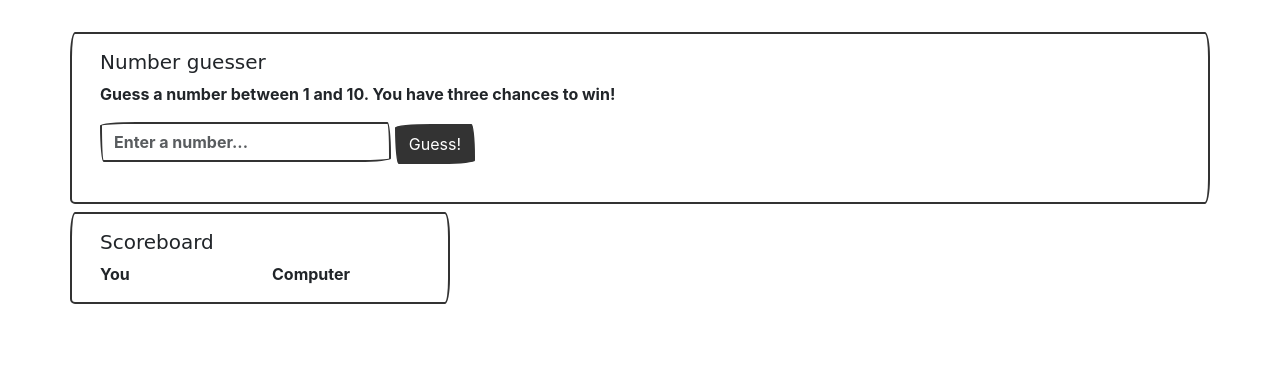
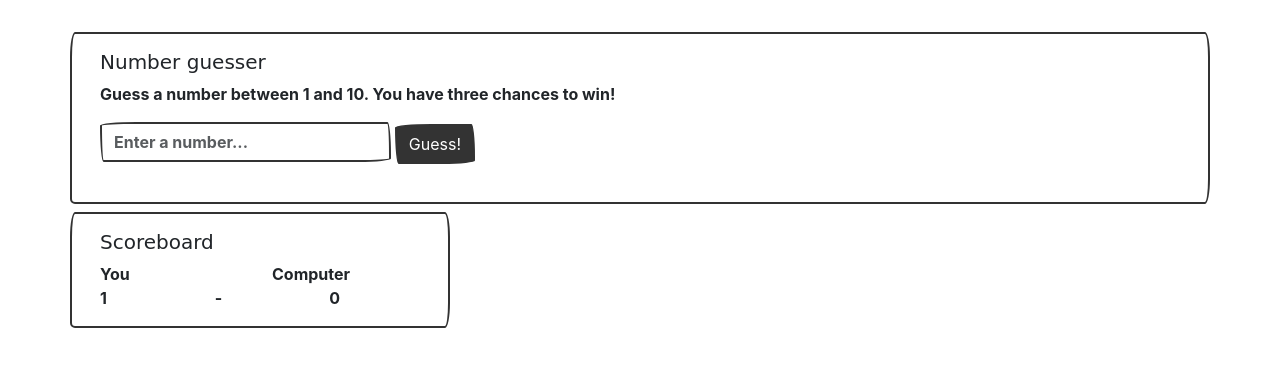
Before and after one commit to JonasBne/number-guessing-game, a website built with webpack: page src/html/index.html in a window 1280 px wide. Built offline with nearby package versions, Linux system fonts and the light colour scheme; a web font is replaced by a local one.

Commit message:
Scoreboard UI updated

```diff
--- a/src/html/index.html
+++ b/src/html/index.html
@@ -35,6 +35,17 @@
                         <p class="card-text">Computer</p>
                     </div>
                 </div>
+                <div class="row">
+                    <div class="col">
+                        <p class="card-text">1</p>
+                    </div>
+                    <div class="col">
+                        <p class="card-text">-</p>
+                    </div>
+                    <div class="col">
+                        <p class="card-text">0</p>
+                    </div>
+                </div>
             </div>
         </div>
     </div>
```
